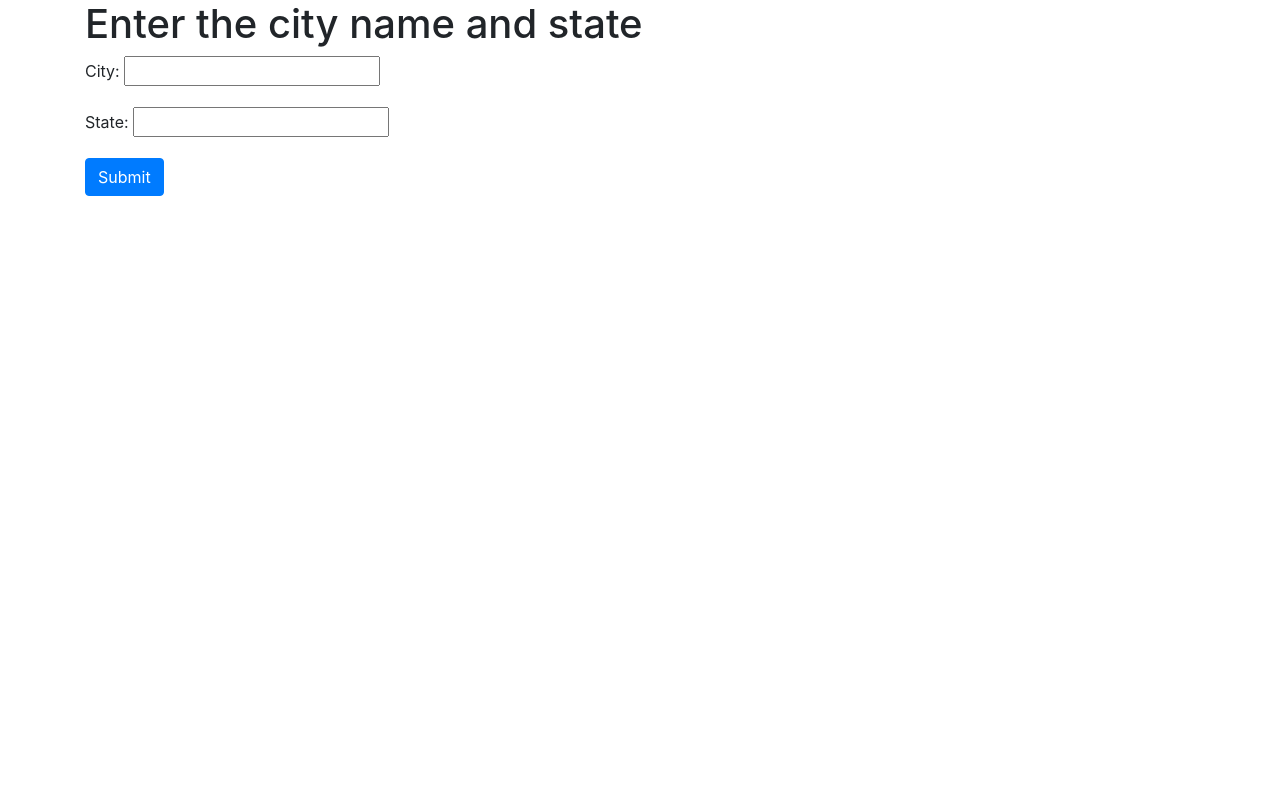
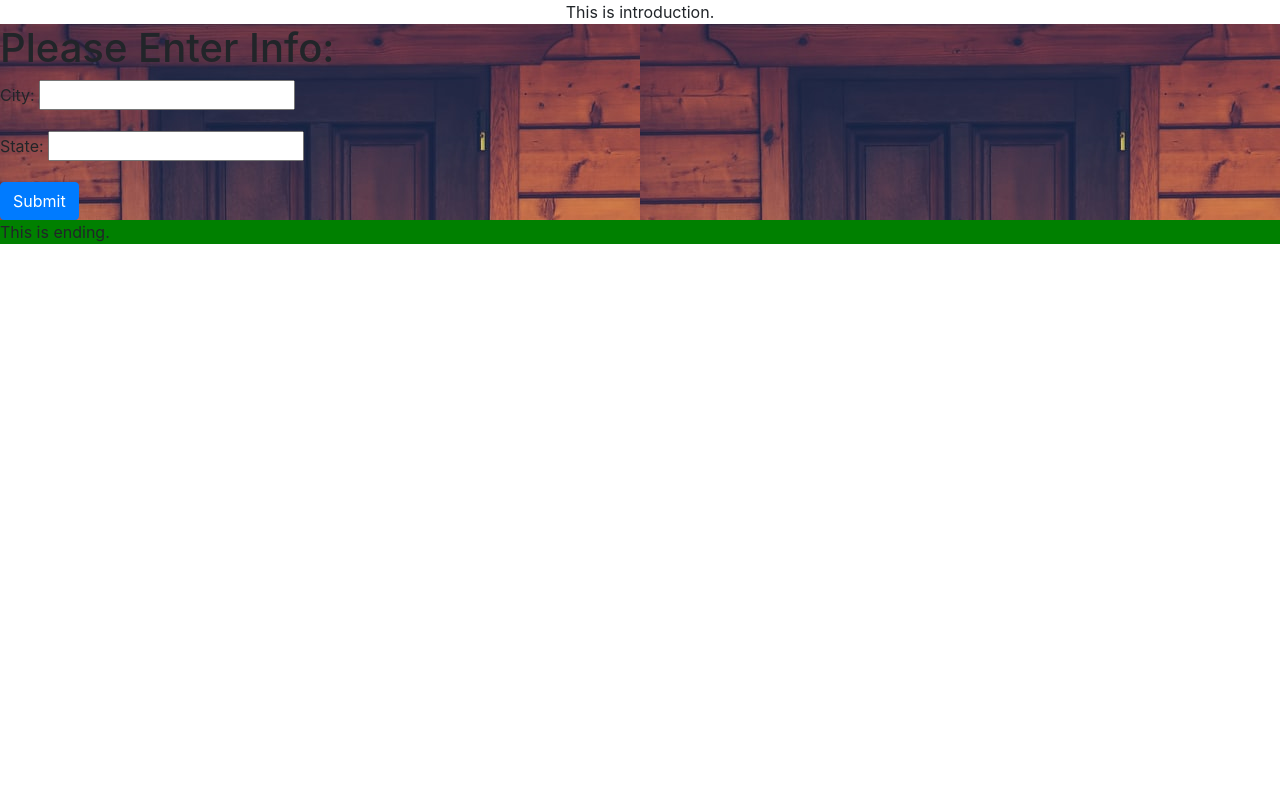
Before and after one commit to kimdang/housing-analysis, a Django app: page /myapp/ in a window 1280 px wide. Run offline with Django 3.2, Linux system fonts and the light colour scheme; some libraries are stand-ins or nearby versions.

Commit message:
working with bootstrap to beautify the page

```diff
--- /dev/null
+++ b/myapp/static/my_app/index.css
@@ -0,0 +1,23 @@
+html, body {
+    height: 100%;
+    margin: 0;
+}
+
+.column {
+    display: flex;
+    flex-direction: column;
+    height: 100%;
+}
+
+.intro {
+    text-align: center;
+
+}
+
+.search-box {
+    background-image: url("doorclose.jpg");
+}
+
+.ending {
+    background-color: green
+}
--- a/myapp/templates/myapp/index.html
+++ b/myapp/templates/myapp/index.html
@@ -1,25 +1,41 @@
+{% load static %}
+
 <!DOCTYPE html>
 
 <head>
     <meta charset="utf-8">
-    <title>Home Page</title>
+    <title>Home</title>
     <link rel="stylesheet" href="https://stackpath.bootstrapcdn.com/bootstrap/4.5.0/css/bootstrap.min.css" integrity="sha384-9aIt2nRpC12Uk9gS9baDl411NQApFmC26EwAOH8WgZl5MYYxFfc+NcPb1dKGj7Sk" crossorigin="anonymous">
-
+    <link rel="stylesheet" href="{% static 'my_app/index.css' %}">
 </head>
 
 
 
 <body>
-    <div class="container">
-        <h1>Enter the city name and state</h1>
+    <div class="column">
+        <div class="intro">
+            This is introduction.
         </div>
-    <div class="container">
+
+
+
+        <div class="search-box">
+            <h1>Please Enter Info:</h1>
             <form action= showResult method="GET">
                 {{form.as_p}}
                 {% csrf_token %}
                 <input type="submit" class="btn btn-primary" value="Submit">
             </form>
         </div>
+
+        <div class="ending">
+            This is ending.
+        </div>
+
+
+    </div>
+
+
 </body>
 
 
```
Also changed, not shown: myapp/static/my_app/doorclose.jpg (added), 3 other files. Lines whose indentation alone changed are shown as unchanged.
